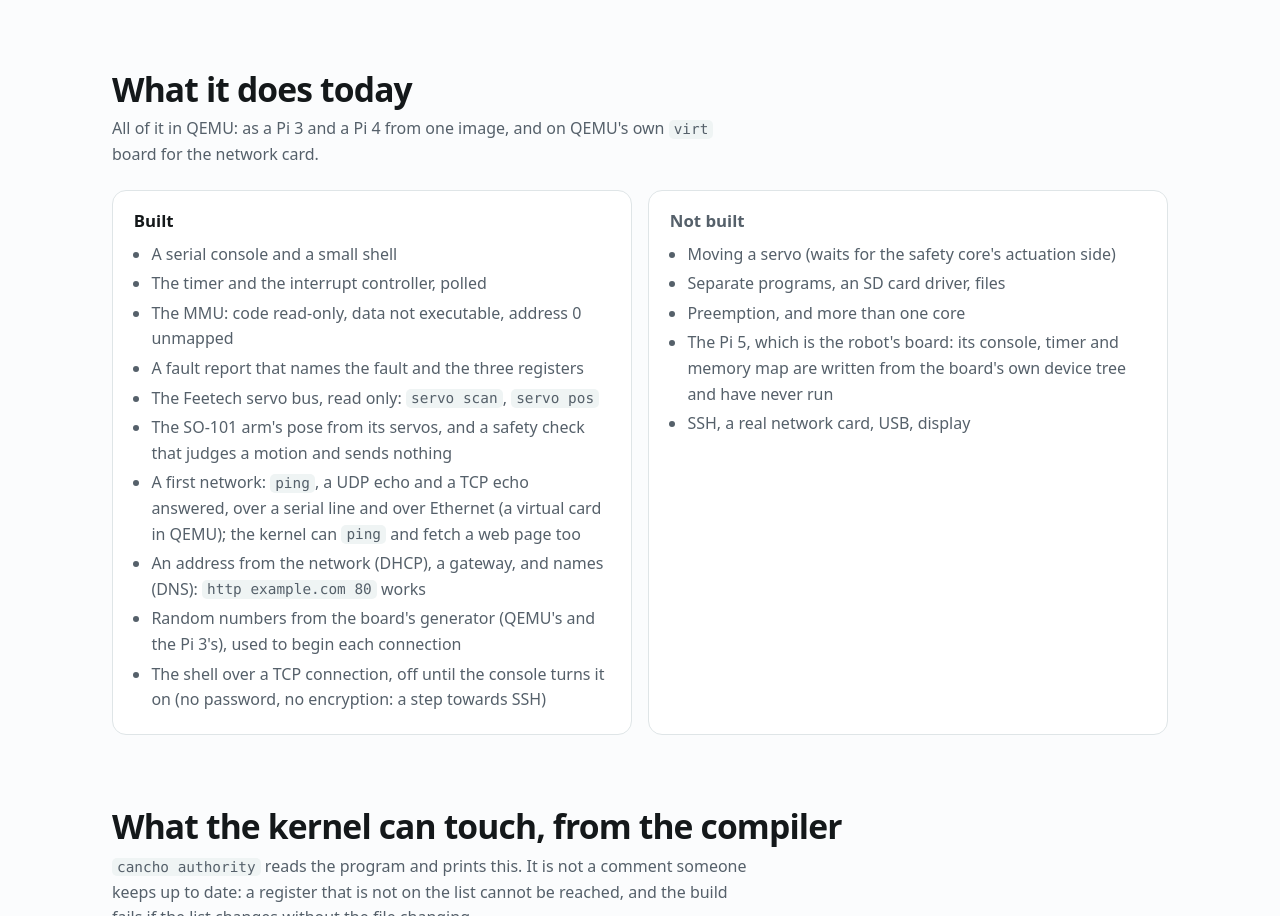
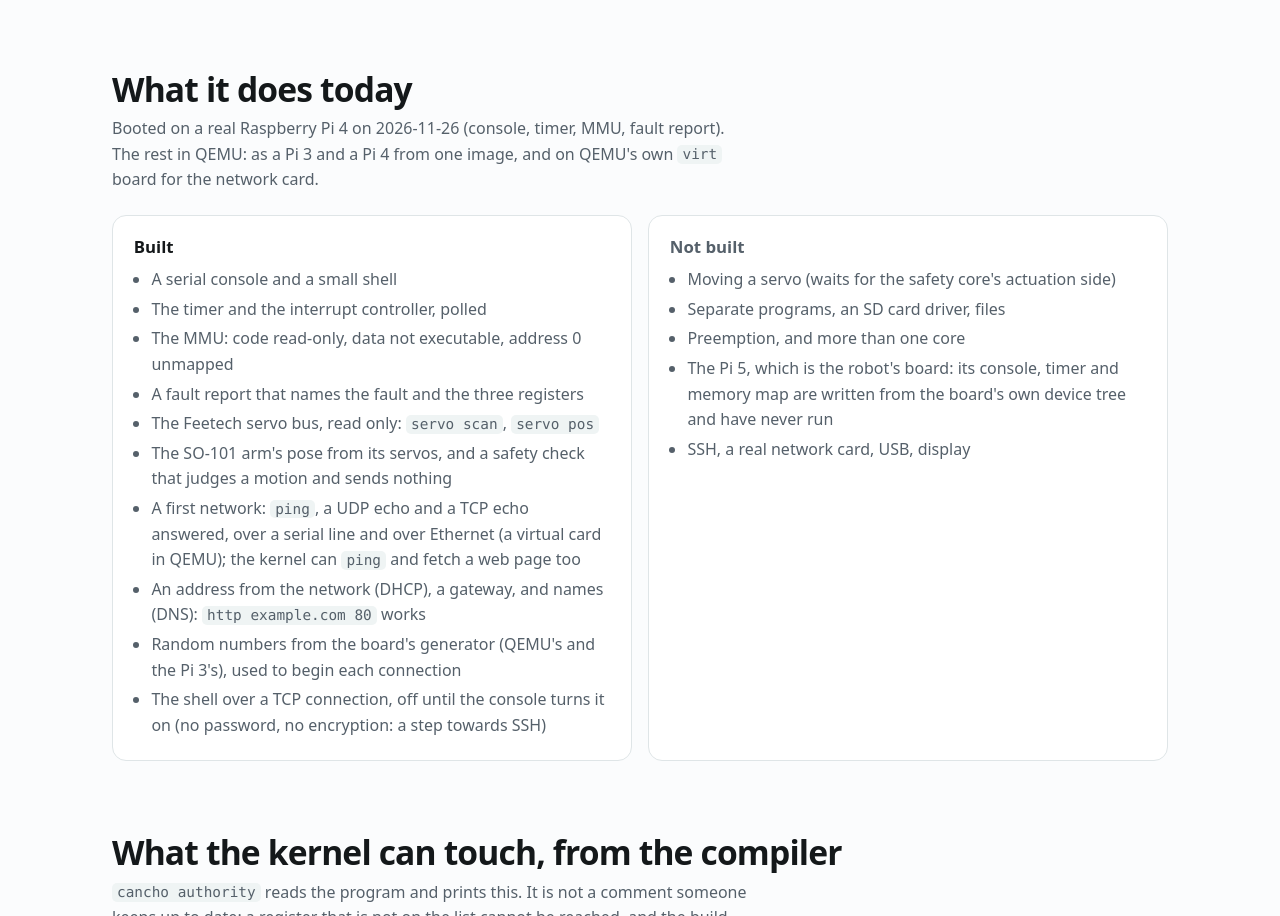
Before and after one commit to alpibrusl/cancho-os, a plain HTML site: page docs/index.html in a window 1280 px wide. Shown: the part 1349-2265 px from the top of the page. Drawn offline with Linux system fonts and the light colour scheme.

Commit message:
It boots on a real Raspberry Pi 4
Version 0.0.17, 2026-11-26: console, timer and interrupt controller (uptime
advanced 21.000 s in 21.006 s of another machine's clock), MMU and caches,
the fault report, the arm's zero pose to the micrometre. One board, one
session; the console was a second Pi's header UART.

Co-Authored-By: Claude Fable 5.2 <noreply@anthropic.com>

```diff
--- a/docs/index.html
+++ b/docs/index.html
@@ -191,7 +191,7 @@ halted.</pre></div>
 
 <section id="today">
   <h2>What it does today</h2>
-  <p class="sub">All of it in QEMU: as a Pi 3 and a Pi 4 from one image, and on QEMU's own <code>virt</code> board for the network card.</p>
+  <p class="sub">Booted on a real Raspberry Pi 4 on 2026-11-26 (console, timer, MMU, fault report). The rest in QEMU: as a Pi 3 and a Pi 4 from one image, and on QEMU's own <code>virt</code> board for the network card.</p>
   <div class="cols">
     <div><h3>Built</h3><ul>
       <li>A serial console and a small shell</li>
```
Also changed, not shown: 3 other files.
